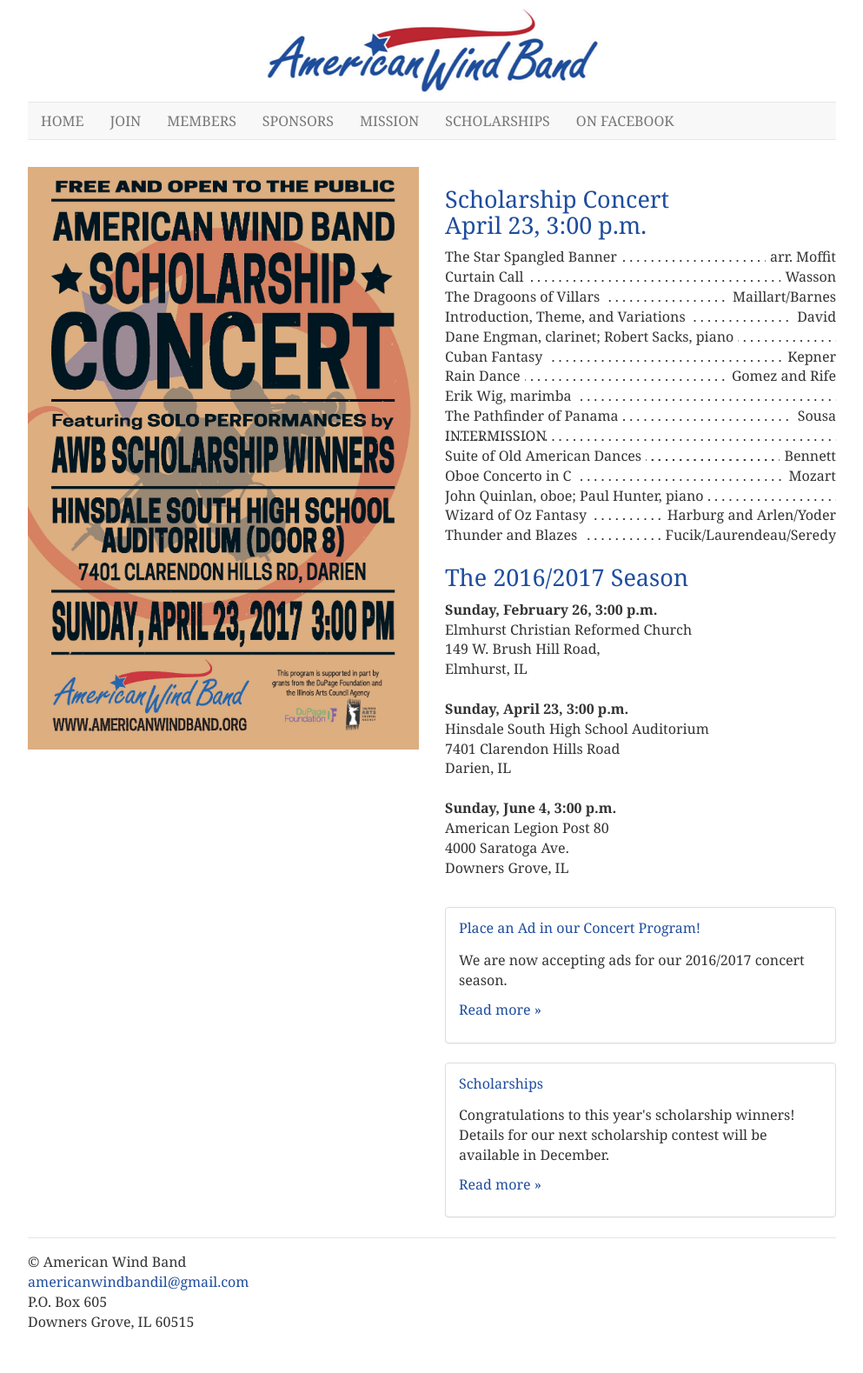
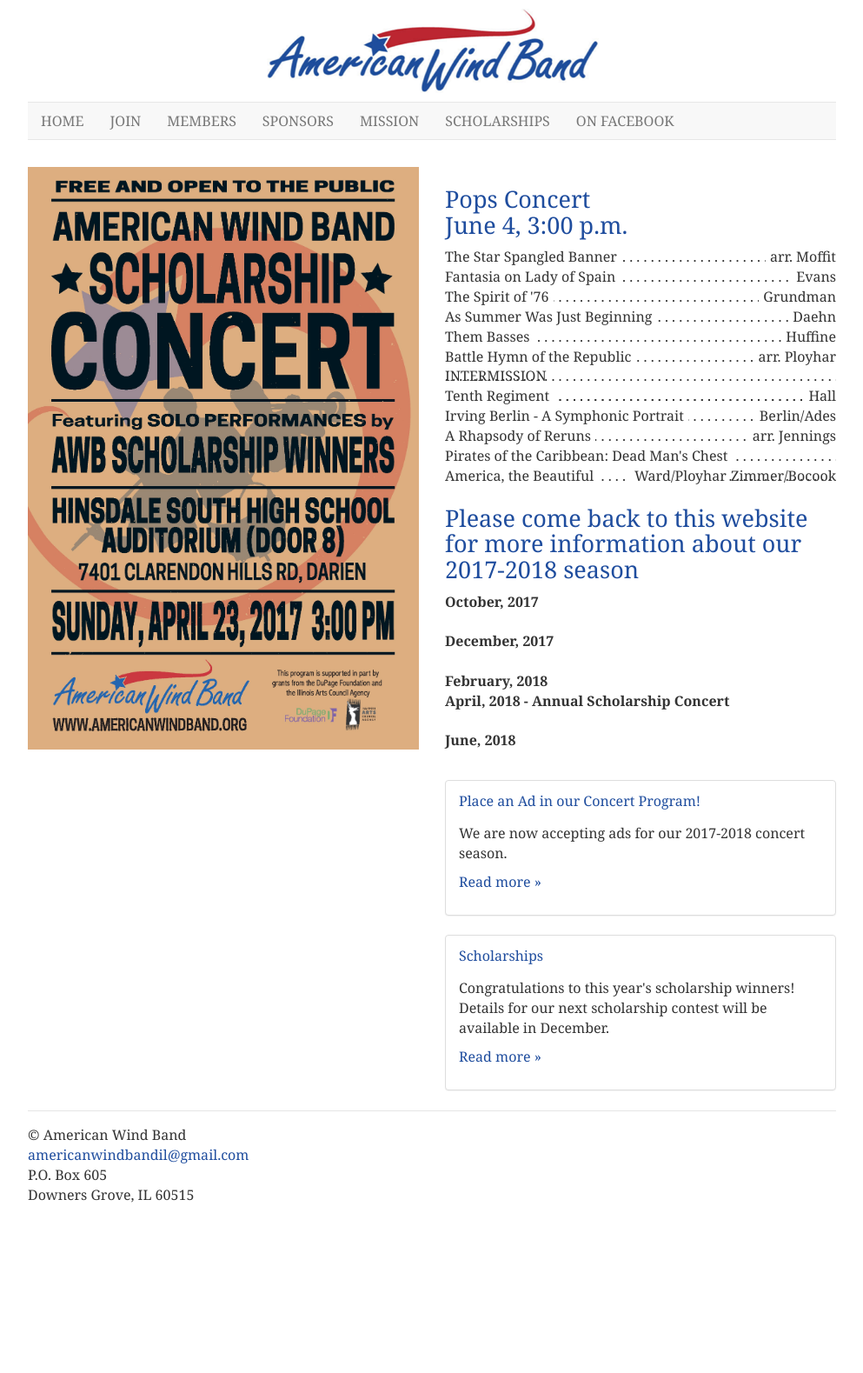
Before and after one commit to americanwindband/americanwindband.github.io, a Jekyll site: the page built from index.html, in a window 1280 px wide. Shown: the whole page at 87% size, without its empty margins (143-1136 px from the left). Built offline with Jekyll 4.4.1, drawn with Linux system fonts in a browser that asks for light colours; after the commit the page ends 1433 px from its top, so only the background shows below that.

Commit message:
Update index.html

```diff
--- a/index.html
+++ b/index.html
@@ -22,48 +22,47 @@
 
             <div class="col-sm-6">
 				<div class="program">
-					<h2>Scholarship Concert <br />April 23, 3:00 p.m.</h2>
+					<h2>Pops Concert <br />June 4, 3:00 p.m.</h2>
 
 	                <ul>
 	            	    <li><span>The Star Spangled Banner</span>
 	            	    <span>arr. Moffit</span></li>
 
-	            	    <li><span>Curtain Call</span>
-	            	    <span>Wasson</span></li>
+	            	    <li><span>Fantasia on Lady of Spain</span>
+	            	    <span>Evans</span></li>
 
-	                    <li><span>The Dragoons of Villars</span>
-	            	    <span>Maillart/Barnes</span></li>
+	                    <li><span>The Spirit of '76</span>
+	            	    <span>Grundman</span></li>
 
-	                    <li><span>Introduction, Theme, and Variations</span>
-	            	    <span>David</span></li>
-				<li><span>Dane Engman, clarinet; Robert Sacks, piano</span></li>
+	                    <li><span>As Summer Was Just Beginning</span>
+	            	    <span>Daehn</span></li>
 
-	                    <li><span>Cuban Fantasy</span>
-	            	    <span>Kepner</span></li>
+	                    <li><span>Them Basses</span>
+	            	    <span>Huffine</span></li>
 
-				<li><span>Rain Dance</span>
-					<span>Gomez and Rife</span></li>
-				<li><span>Erik Wig, marimba</span></li>
-				<li><span>The Pathfinder of Panama</span>
-					<span>Sousa</span></li>
+				<li><span>Battle Hymn of the Republic</span>
+					<span>arr. Ployhar</span></li>
+
 				<li></li>
 
 
 				<span>INTERMISSION</span>
 	                    <li></li>
-	                    <li><span>Suite of Old American Dances</span>
-	            	    <span>Bennett</span></li>
+	                    <li><span>Tenth Regiment</span>
+	            	    <span>Hall</span></li>
 
-	                    <li><span>Oboe Concerto in C</span>
-	            	    <span>Mozart</span></li>
-				<li><span>John Quinlan, oboe; Paul Hunter, piano</span></li>
+	                    <li><span>Irving Berlin - A Symphonic Portrait</span>
+	            	    <span>Berlin/Ades</span></li>
 
-	                    <li><span>Wizard of Oz Fantasy</span>
-	            	    <span>Harburg and Arlen/Yoder</span></li>
+	                    <li><span>A Rhapsody of Reruns</span>
+	            	    <span>arr. Jennings</span></li>
 
 
-	                    <li><span>Thunder and Blazes</span>
-	            	    <span>Fucik/Laurendeau/Seredy</span></li>
+	                    <li><span>Pirates of the Caribbean: Dead Man's Chest</span>
+	            	    <span>Zimmer/Bocook</span></li>
+
+				<li><span>America, the Beautiful</span>
+					<span>Ward/Ployhar</span></li>
 
 
 	            	</ul>
@@ -71,31 +70,32 @@
 				</div>
 
 
-				<h2>The 2016/2017 Season</h2>
+				<h2>Please come back to this website for more information about our 2017-2018 season</h2>
                 <ul class="list-unstyled">
                     <li>
-						<strong>Sunday, February 26, 3:00 p.m.</strong><br />
-						Elmhurst Christian Reformed Church<br />
-						149 W. Brush Hill Road, <br />
-						Elmhurst, IL<br />&nbsp;
+						<strong>October, 2017</strong><br />&nbsp;
+
 					</li>
                     <li>
-						<strong>Sunday, April 23, 3:00 p.m.</strong><br />
-						Hinsdale South High School Auditorium<br />
-						7401 Clarendon Hills Road<br />
-						Darien, IL<br />&nbsp;
+						<strong>December, 2017</strong><br />&nbsp;
+
 					</li>
-                    <li><strong>Sunday, June 4, 3:00 p.m.</strong><br />American Legion Post 80<br />4000 Saratoga Ave.<br />
-			    Downers Grove, IL<br />&nbsp;</li>
+                    <li><strong>February, 2018</strong><br /></li>
+			<li>
+				<strong>April, 2018 - Annual Scholarship Concert</strong><br />&nbsp;
+			</li>
+			<li>
+				<strong>June, 2018</strong><br />&nbsp;
+			</li>
                 </ul>
                 <p>
-                    <div class="fb-like" data-show-faces="false"></div>
-                </p>
+		    <div class="fb-like" data-show-faces="false"></div>
 
-				<div class="panel panel-default">
+
+			<div class="panel panel-default">
 					<div class="panel-body">
 						<h3>Place an Ad in our Concert Program!</h3>
-						<p>We are now accepting ads for our 2016/2017 concert season.</p>
+						<p>We are now accepting ads for our 2017-2018 concert season.</p>
 
 						<p><a href="sponsors.html#place-an-ad">Read more &raquo;</a>
 						</p>
@@ -115,7 +115,6 @@
 
             </div>
 
-        </div>
         <div class="row">
             <div class="col-xs-12"><!-- reopening the col-xs-12 for page-12 -->
             	<div class="col-sm-7">
```
